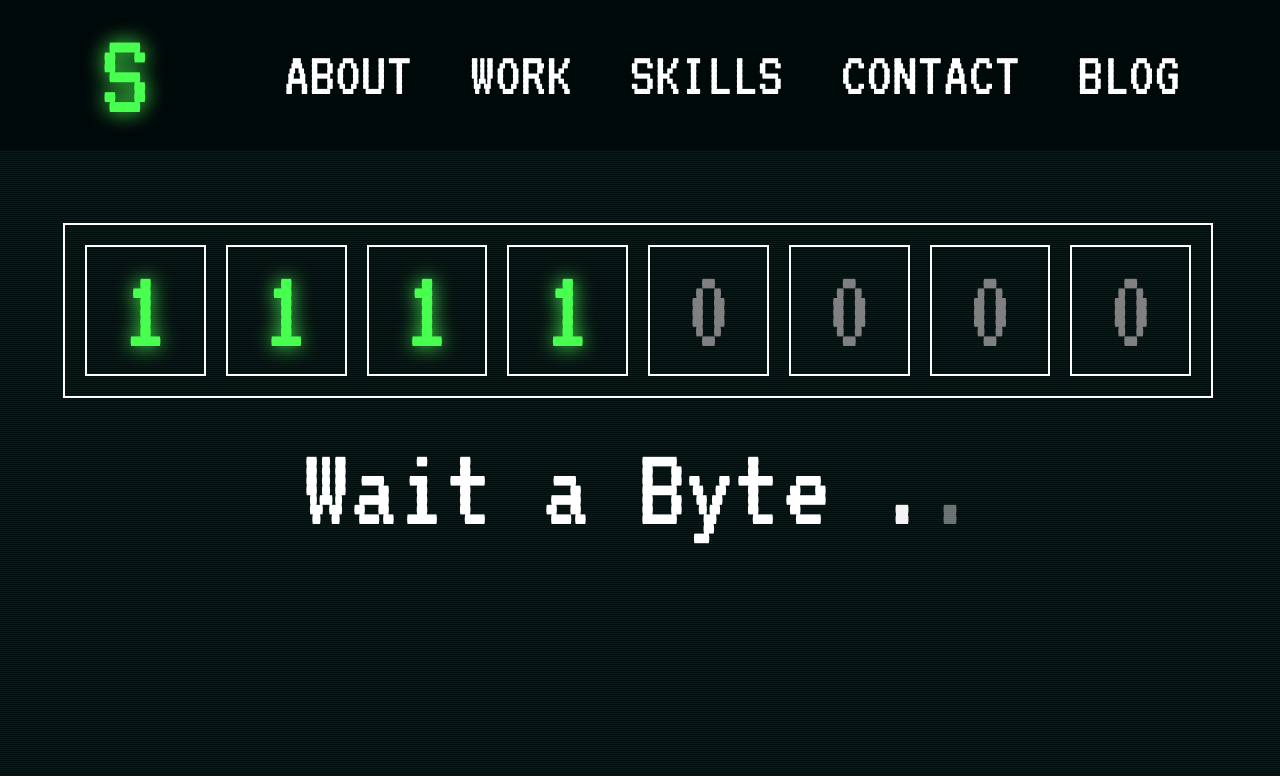
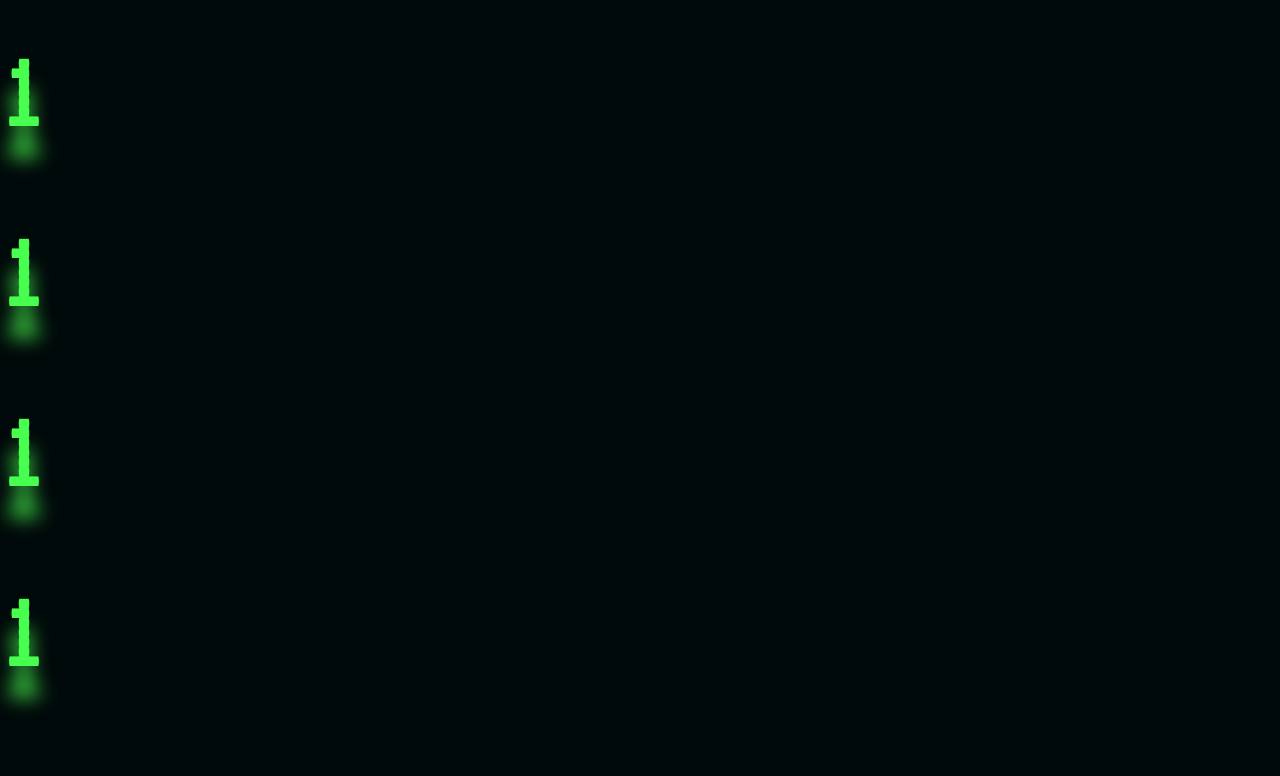
Before and after one commit to Sami-21/NextJSPortfolio, a Next.js app: page / in a window 1280 px wide. Shown: the top 776 px of the page. Built offline with nearby package versions, Linux system fonts and the light colour scheme.

Commit message:
improved SEO + transition screen setup

```diff
--- a/Components/LoadingWidget.tsx
+++ b/Components/LoadingWidget.tsx
@@ -17,20 +17,21 @@ const LoadingWidget: React.FC = () => {
   const [isShown, setIsShown] = useState(true);
 
   useEffect(() => {
+    return () => {
       let timer: NodeJS.Timer;
-    for (let i: number = 1; i < 5; i++) {
+      for (let i: number = 1; i < 9; i++) {
         timer = setTimeout(() => {
           onBits.push(onBit);
           offBits.pop();
           setByte([...onBits, ...offBits]);
-      }, i * Math.random() * 1500 + 2500);
-      if (i === 4) {
+        }, i * 500);
+        if (i === 8) {
           setTimeout(() => {
             setIsShown(false);
-        }, i * 1500 + 2500);
+          }, i * 500 + 1000);
         }
       }
-    return () => {};
+    };
   }, []);
   return isShown ? (
     <div className={style.component_container}>
--- a/Components/NavBar.tsx
+++ b/Components/NavBar.tsx
@@ -1,10 +1,26 @@
-import React, { useState } from "react";
+import React, { useEffect, useState } from "react";
 import style from "../styles/NavBar.module.css";
 
-const NavBar: React.FC = () => {
+interface showCompDelayProps {
+  showCompDelay: number;
+}
+
+const NavBar: React.FC<showCompDelayProps> = ({ showCompDelay }) => {
   const [isActive, setisActive] = useState([false]);
+  const [isShown, setIsShown] = useState(false);
+
+  useEffect(() => {
+    const timer: NodeJS.Timer = setTimeout(() => {
+      setIsShown(true);
+    }, showCompDelay);
+    return () => {
+      clearTimeout(timer);
+    };
+  }, [showCompDelay, isShown]);
+
   let navigationState: boolean[] = [false, false, false, false, false];
   const NavBarItems: string[] = ["About", "Work", "Skills", "Contact", "Blog"];
+
   const NavBarHandler = (index: number) => {
     let previousActiveIndex = navigationState.findIndex((el) => {
       return el === true;
@@ -13,7 +29,8 @@ const NavBar: React.FC = () => {
     navigationState[index] = true;
     setisActive(navigationState);
   };
-  return (
+
+  return isShown ? (
     <nav className={style.NavBar}>
       <div
         onClick={() => setisActive([false, false, false, false, false])}
@@ -50,7 +67,7 @@ const NavBar: React.FC = () => {
         <span className={style.line}></span>
       </div>
     </nav>
-  );
+  ) : null;
 };
 
 export default NavBar;
--- /dev/null
+++ b/Components/TransitionOnes.tsx
@@ -0,0 +1,41 @@
+import React from "react";
+import style from "../styles/TransitionOnes.module.css";
+
+const TransitionOnes: React.FC = () => {
+  return (
+    <div className={style.transition_container}>
+      <div>
+        <span className={style.one}>1</span>
+      </div>
+      <div>
+        <span className={style.one}>1</span>
+      </div>
+      <div>
+        <span className={style.one}>1</span>
+      </div>
+      <div>
+        <span className={style.one}>1</span>
+      </div>
+      <div>
+        <span className={style.one}>1</span>
+      </div>
+      <div>
+        <span className={style.one}>1</span>
+      </div>
+      <div>
+        <span className={style.one}>1</span>
+      </div>
+      <div>
+        <span className={style.one}>1</span>
+      </div>
+      <div>
+        <span className={style.one}>1</span>
+      </div>
+      <div>
+        <span className={style.one}>1</span>
+      </div>
+    </div>
+  );
+};
+
+export default TransitionOnes;
--- a/next.config.js
+++ b/next.config.js
@@ -2,6 +2,10 @@
 const nextConfig = {
   reactStrictMode: true,
   swcMinify: true,
+  i18n: {
+    locales: ["en"],
+    defaultLocale: "en",
+  },
 };
 
 module.exports = nextConfig;
--- a/pages/index.tsx
+++ b/pages/index.tsx
@@ -1,4 +1,6 @@
 import type { NextPage } from "next";
+import Head from "next/head";
+
 import AboutSection from "../Components/AboutSection";
 import IntroText from "../Components/IntroText";
 import NavBar from "../Components/NavBar";
@@ -7,18 +9,33 @@ import WorkSection from "../Components/WorkSection";
 
 import Intro from "../Components/Intro";
 import LoadingWidget from "../Components/LoadingWidget";
+import TransitionOnes from "../Components/TransitionOnes";
 
 const Home: NextPage = () => {
   return (
-    <div className=" min-h-screen w-screen">
-      <Intro destroyDelay={500} />
-      <LoadingWidget />
-      <Noisebackground showCompDelay={500} />
-      <NavBar />
-      {/* <IntroText />
+    <>
+      <Head>
+        <title>Maachi Sami</title>
+        <meta charSet="UTF-8" />
+        <meta name="description" content="Software developer portfolio" />
+        <meta
+          name="keywords"
+          content="Web development, Software engineering , full stack development"
+        />
+        <meta name="author" content="Sami Maachi" />
+        <meta name="viewport" content="width=device-width, initial-scale=1.0" />
+      </Head>
+      <div className=" min-h-screen w-screen">
+        {/* <Intro destroyDelay={500} />
+        <LoadingWidget />
+        <Noisebackground showCompDelay={500} /> */}
+        <TransitionOnes />
+        {/* <NavBar showCompDelay={5000} /> */}
+        {/* <IntroText />
       <AboutSection />
       <WorkSection /> */}
-    </div>
+      </div>
+    </>
   );
 };
 
--- a/styles/NavBar.module.css
+++ b/styles/NavBar.module.css
@@ -9,8 +9,10 @@
   align-items: center;
   color: #ffffff;
   background-color: #00090a;
+  opacity: 0;
   z-index: 100;
   padding: 0 100px;
+  animation: fade-in 0.25s ease-in 0.1s forwards;
 }
 
 .logo {
@@ -98,3 +100,12 @@
   filter: blur(5px);
   z-index: -1;
 }
+
+@keyframes fade-in {
+  0% {
+    opacity: 0;
+  }
+  100% {
+    opacity: 1;
+  }
+}
--- /dev/null
+++ b/styles/TransitionOnes.module.css
@@ -0,0 +1,54 @@
+.transition_container {
+  height: 100vh;
+  width: 100vw;
+  z-index: 20;
+}
+
+@media (min-width: 1200px) {
+  .one {
+    position: relative;
+    font-size: 120px;
+    color: #48ff50 !important;
+  }
+  .one::after {
+    content: "1";
+    position: absolute;
+    top: 0;
+    left: 0;
+    color: #48ff50;
+    filter: blur(10px);
+    font-size: 120px;
+  }
+}
+@media (max-width: 1199px) {
+  .one {
+    position: relative;
+    font-size: 72px;
+    color: #48ff50 !important;
+  }
+  .one::after {
+    content: "1";
+    position: absolute;
+    top: 0;
+    left: 0;
+    color: #48ff50;
+    filter: blur(10px);
+    font-size: 72px;
+  }
+}
+@media (max-width: 767px) {
+  .one {
+    position: relative;
+    font-size: 42px;
+    color: #48ff50 !important;
+  }
+  .one::after {
+    content: "1";
+    position: absolute;
+    top: 0;
+    left: 0;
+    color: #48ff50;
+    filter: blur(10px);
+    font-size: 42px;
+  }
+}
```
Lines whose indentation alone changed are shown as unchanged.
